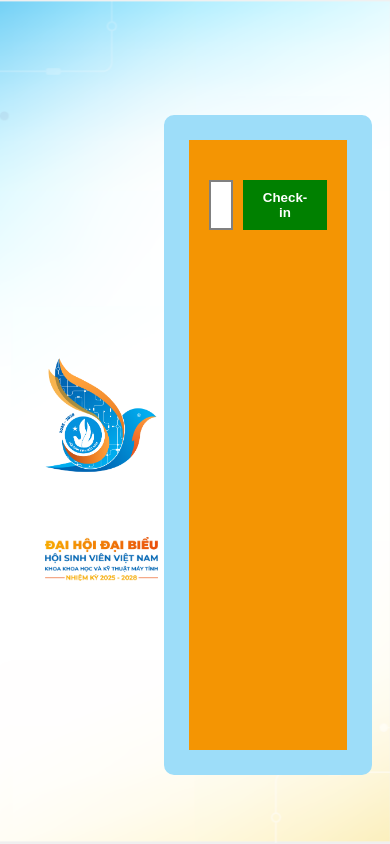
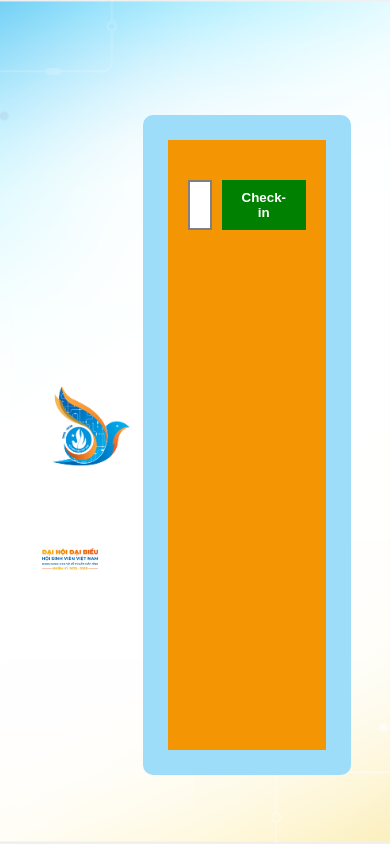
Before and after one commit to PenguAKAuseless/Web_Dai_hoi, a React (Vite) app in the folder frontend/: page /hidden-checkin-page in a window 390 px wide. Built offline with nearby package versions, Linux system fonts and the light colour scheme.

Commit message:
Add truncation of conference table before importing data; update CheckInPage for improved delegate display and adjust MainPage CSS for responsive logo

```diff
--- a/frontend/src/pages/CheckInPage.jsx
+++ b/frontend/src/pages/CheckInPage.jsx
@@ -39,7 +39,8 @@ export default function CheckInPage() {
                                 alt="Checked-in Person"
                                 className="profile-img fade-in"
                             />
-                            <p className="user-name">{displayQueue[0].name} ({displayQueue[0].delegate_id})</p>
+                            <p className="delegate-name">Họ và tên: {displayQueue[0].name}</p>
+                            <p className="delegate-id">MSCB/MSSV: {displayQueue[0].delegate_id}</p>
                         </>
                     ) : (
                         <>
--- a/frontend/src/pages/MainPage.css
+++ b/frontend/src/pages/MainPage.css
@@ -41,7 +41,7 @@
 
 .logo {
     display: block;
-    width: 150px;
+    width: 100%;
     align-items: center;
     justify-content: center;
 }
@@ -50,7 +50,7 @@
     display: flex;
     justify-content: center;
     align-items: center;
-    width: 100%;
+    width: 60%;
 }
 
 .ten-dai-hoi {
```
Also changed, not shown: 1 other file (tests, documents, lock files or other folders).
